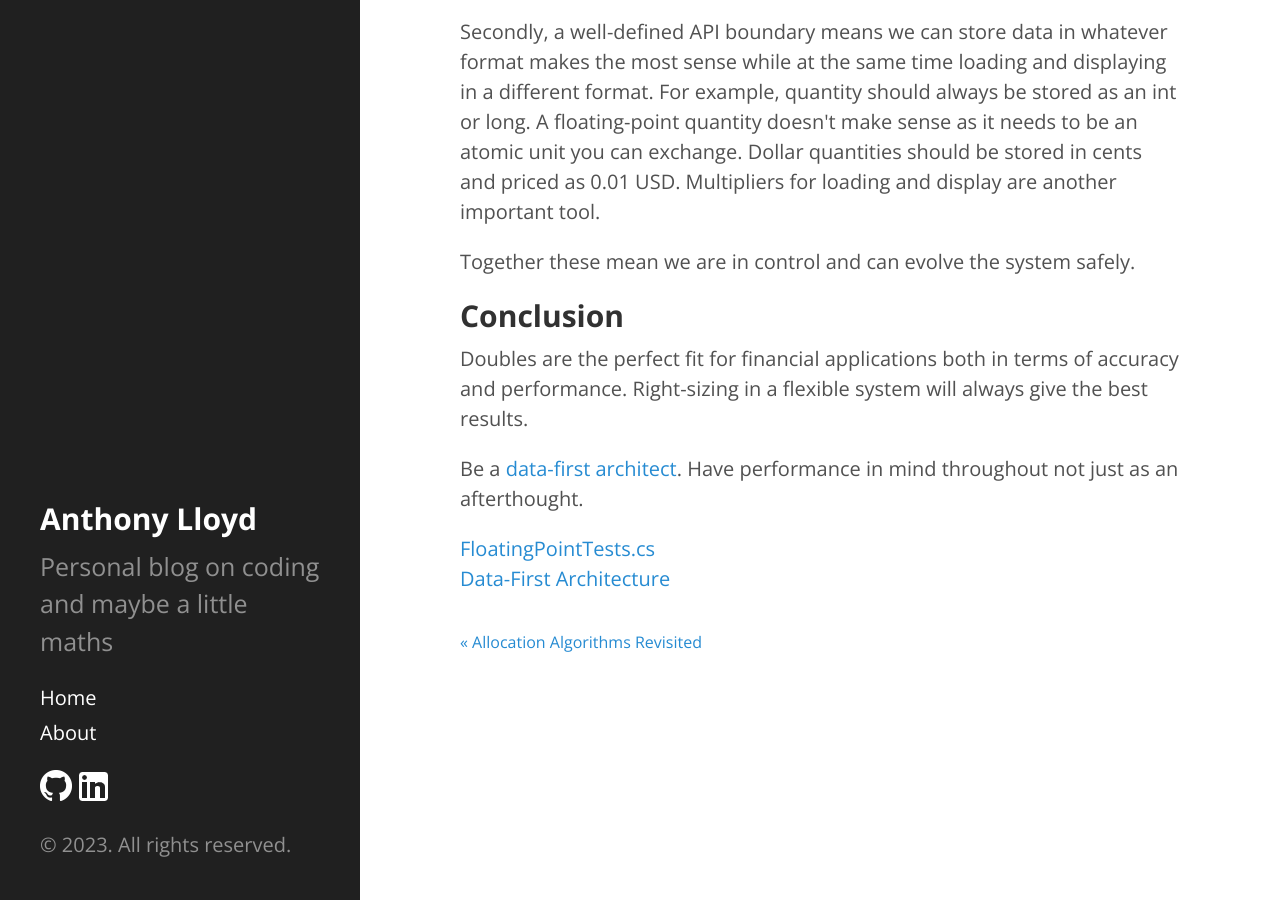
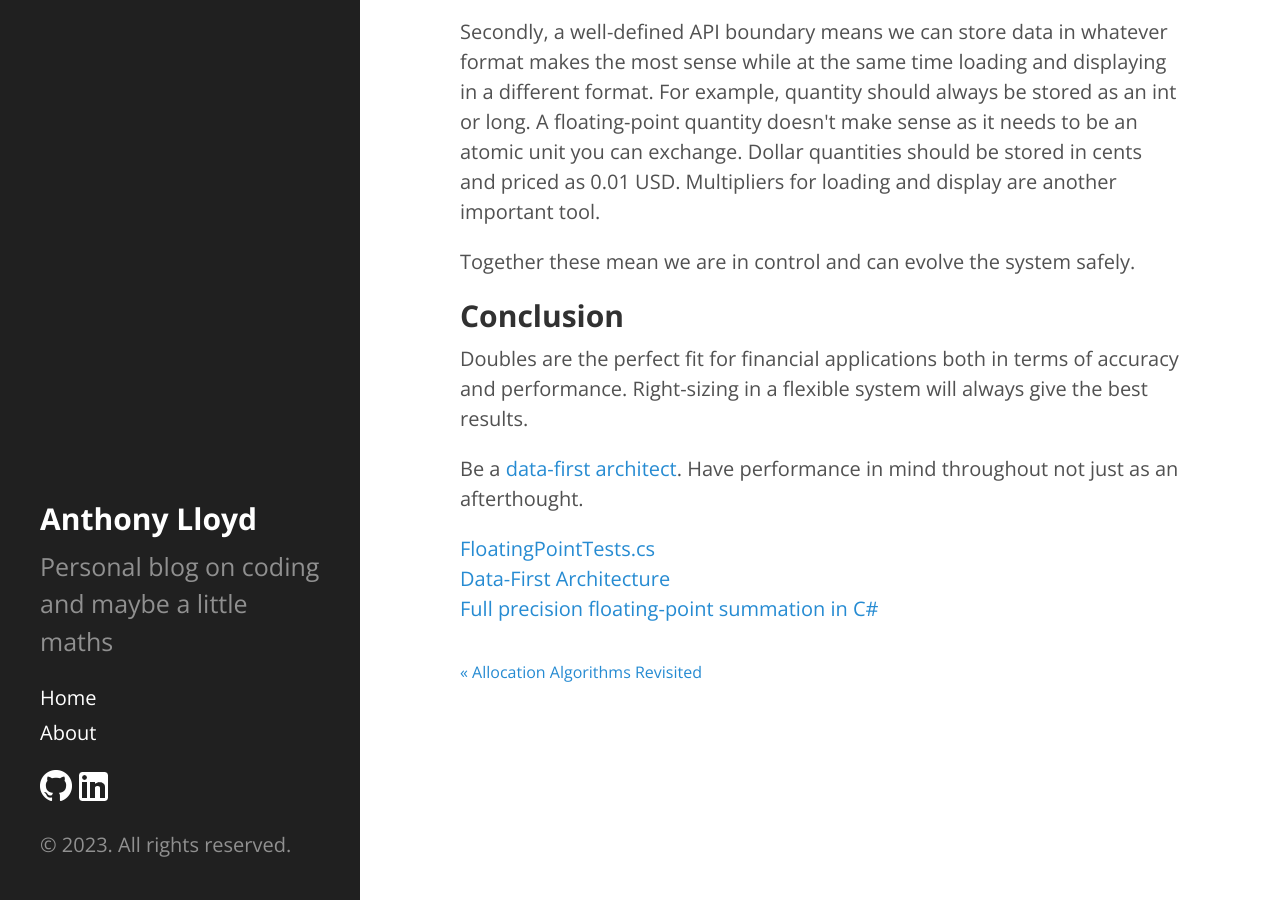
Before and after one commit to AnthonyLloyd/AnthonyLloyd.github.io, a Jekyll site: the page built from _posts/2023-12-01-doubles.html, in a window 1280 px wide and 900 px high, scrolled down 4408 px. Built offline with Jekyll 4.4.1, drawn with Linux system fonts in a browser that asks for light colours; some web fonts are replaced; comment, search, counter and statistics services are not loaded; some of the changed lines change nothing that is shown.

Commit message:
doubles conclusion

```diff
--- a/_posts/2023-12-01-doubles.html
+++ b/_posts/2023-12-01-doubles.html
@@ -30,13 +30,13 @@
 <img style="border:1px solid black" src="/{{site.baseurl}}public/doubles/table.png" title="Sum Table"/>
 <p>The table shows the length of random sets of doubles that are still free from rounding error.
 The numerical errors come from two components, firstly the fact that double doesn't store the exact number required, and secondly addition isn't an exact calculation.
-The second component can be eliminated by using <a href="{% post_url 2023-11-24-allocate-3 %}">NSum</a> covered in a previous post.
-<a href="{% post_url 2023-11-24-allocate-3 %}">NSum</a> is nice to have but is generally unnecessary though I have found this kind of correction to be important in <a href="{% post_url 2023-11-24-allocate-3 %}">Allocate</a></p>
+The second component can be eliminated by using <a href="http://anthonylloyd.github.io/blog/2023/10/09/fsum#Neumaier">NSum</a> covered in a previous post.
+<a href="http://anthonylloyd.github.io/blog/2023/10/09/fsum#Neumaier">NSum</a> is nice to have but is generally unnecessary though I have found this kind of correction to be important in <a href="{% post_url 2023-11-24-allocate-3 %}">Allocate</a></p>
 <p>So, we are talking about thousands of doubles totalling many billions before we see a penny rounding issue.</p>
 <p>This all makes sense since for example Excel also uses doubles to represent numbers.
 You can check this by summing a column of 350 9,999,999,999.99 value cells and comparing it to the product.
 If there really was an accuracy problem with doubles being used for storing or calculations financial professionals wouldn't use it.
-Or as a start they would ask for the sum implementation to be updated to <a href="{% post_url 2023-11-24-allocate-3 %}">NSum</a> as <a href="https://docs.python.org/3/whatsnew/3.12.html">Python 3.12</a> has recently done.
+Or as a start they would ask for the sum implementation to be updated to <a href="http://anthonylloyd.github.io/blog/2023/10/09/fsum#Neumaier">NSum</a> as <a href="https://docs.python.org/3/whatsnew/3.12.html">Python 3.12</a> has recently done.
 </p>
 <p>There are in fact many other more important sources of error than a few cents in the multiple billions.
 Errors in price marks, bid prices vs mid, exchange rate prices for foreign currencies.</p>
@@ -86,4 +86,5 @@
 <p>
 <a href="https://github.com/AnthonyLloyd/CsCheck/blob/master/Tests/FloatingPointTests.cs">FloatingPointTests.cs</a><br />
 <a href="{% post_url 2018-02-01-architecture-data-first %}">Data-First Architecture</a><br />
+<a href="{% post_url 2023-10-09-fsum %}">Full precision floating-point summation in C#</a><br />
 </p>
```
